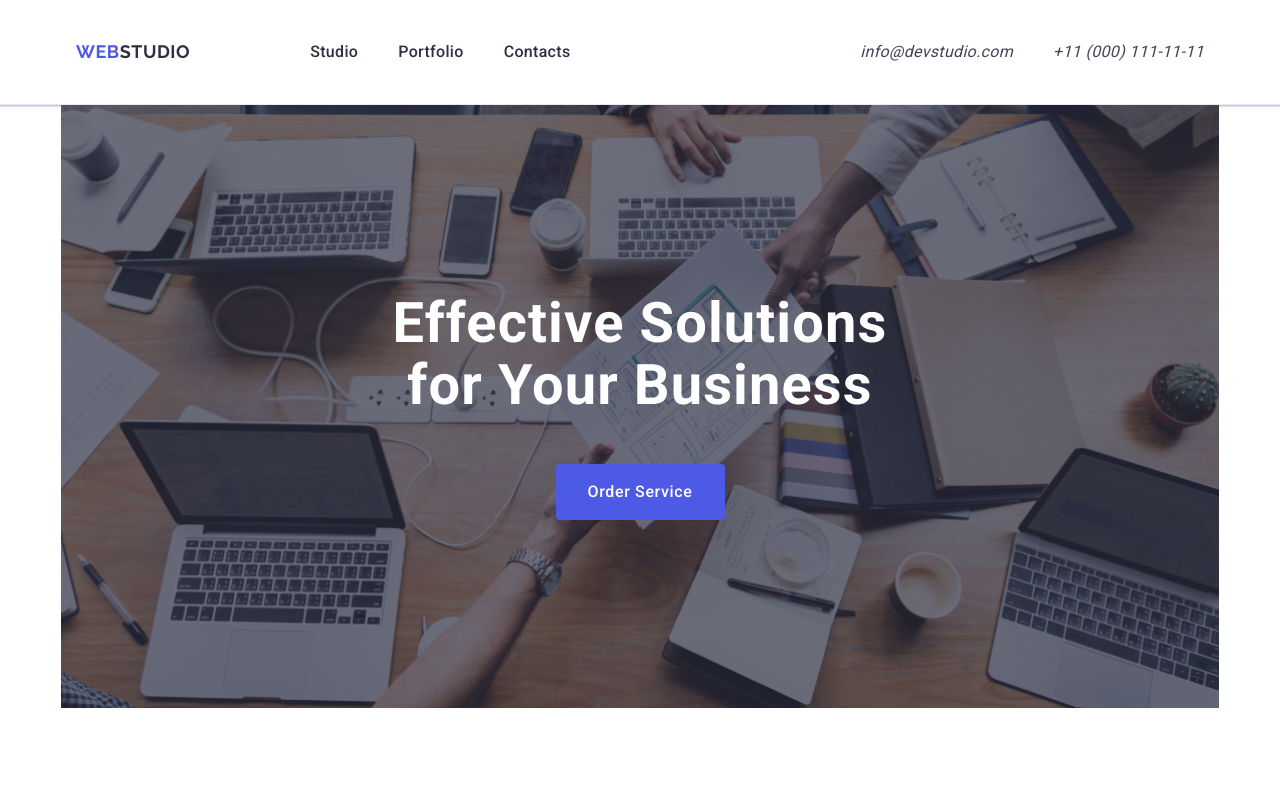
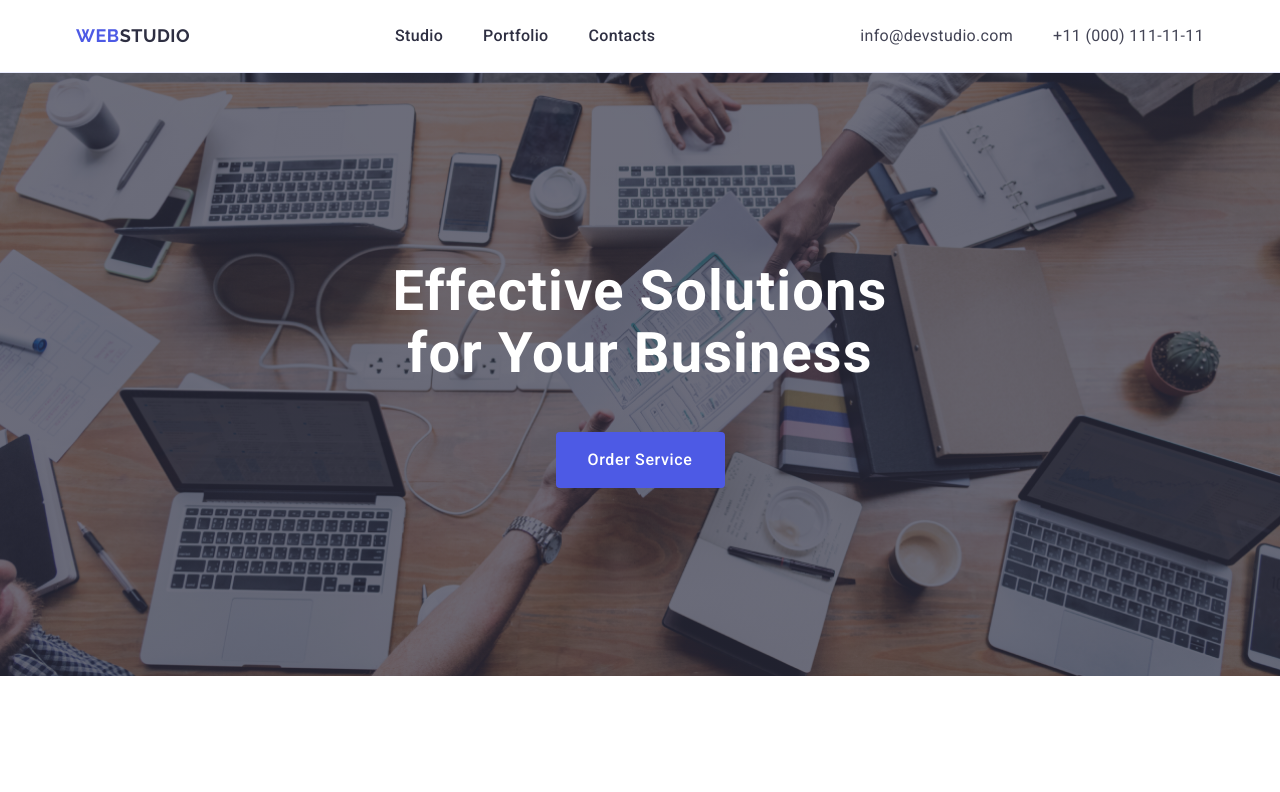
Before and after one commit to andrii-turyk/goit-markup-hw-06, a plain HTML site: page index.html in a window 1280 px wide. Shown: the top 792 px of the page. Drawn offline with nearby package versions, Linux system fonts and the light colour scheme.

Commit message:
add initial files

```diff
--- a/css/styles.css
+++ b/css/styles.css
@@ -138,8 +138,8 @@ img {
 .nav-list {
     display: flex;
     align-items: center;
-    margin-left: 120px;
     gap: 40px;
+
 }
 
 .nav-link {
@@ -150,7 +150,7 @@ img {
     letter-spacing: 0.02em;
     color: #2e2f42;
     display: block;
-    padding: 24px 0;
+
     position: relative;
     transition: color 250ms cubic-bezier(0.4, 0, 0.2, 1);
 }
@@ -159,7 +159,7 @@ img {
     content: "";
     position: absolute;
     left: 0;
-    bottom: -1px;
+    bottom: -28px;
     width: 100%;
     visibility: hidden;
     height: 4px;
@@ -169,6 +169,13 @@ img {
     transition: background-color 250ms cubic-bezier(0.4, 0, 0.2, 1);
 
 }
+
+@media screen and (min-width:1158px) {
+    .nav-link::after {
+        bottom: -24px;
+    }
+}
+
 
 .nav-link:hover::after {
     background-color: #404bbf;
@@ -189,6 +196,7 @@ img {
 
 .contacts-link {
     font-family: "Roboto", sans-serif;
+    font-style: normal;
     font-weight: 400;
     font-size: 12px;
     line-height: 1.17;
@@ -206,6 +214,12 @@ img {
 }
 
 @media screen and (min-width:1158px) {
+    .header-container{
+        padding-top: 24px;
+        padding-bottom: 24px;
+    }
+
+
     .contacts-list {
         flex-direction: row;
         gap: 40px;
@@ -258,7 +272,7 @@ img {
 
 @media screen and (min-width:1158px) {
     .hero {
-        max-width: 1158px;
+        max-width: 1440px;
         padding: 188px 472px;
         background-image: linear-gradient(rgba(46, 47, 66, 0.7), rgba(46, 47, 66, 0.7)), url(../images/people-office1.jpg);
     }
@@ -427,7 +441,7 @@ img {
 }
 
 .offer-text {
-    font-weight: 500;
+    font-weight: 400;
     font-size: 16px;
     line-height: 1.5;
     letter-spacing: 0.02em;
@@ -437,8 +451,11 @@ img {
 
 /* team */
 
+.team {
+    background-color: #f4f4fd;
+}
+
 .team-container {
-   background-color: #f4f4fd;
    display: block;
    padding: 96px 0;
    align-items: center;
@@ -1216,6 +1233,7 @@ textarea:focus {
         }
 
         .contacts-link-menu {
+            font-style: normal;
             font-weight: 500;
             font-size: 20px;
             line-height: 1.2;
--- a/index.html
+++ b/index.html
@@ -29,11 +29,10 @@
   <body>
     <header class="page-header" id="contacts">
       <div class="container header-container">
+        <a class="logo header-logo" href="./index.html"
+          >Web<span class="logo-part">Studio</span></a
+        >
         <nav class="header-nav">
-          <a class="logo header-logo" href="./index.html"
-            >Web<span class="logo-part">Studio</span></a
-          >
-
           <ul class="nav-list">
             <li class="nav-item">
               <a class="nav-link" href="./index.html">Studio</a>
```
